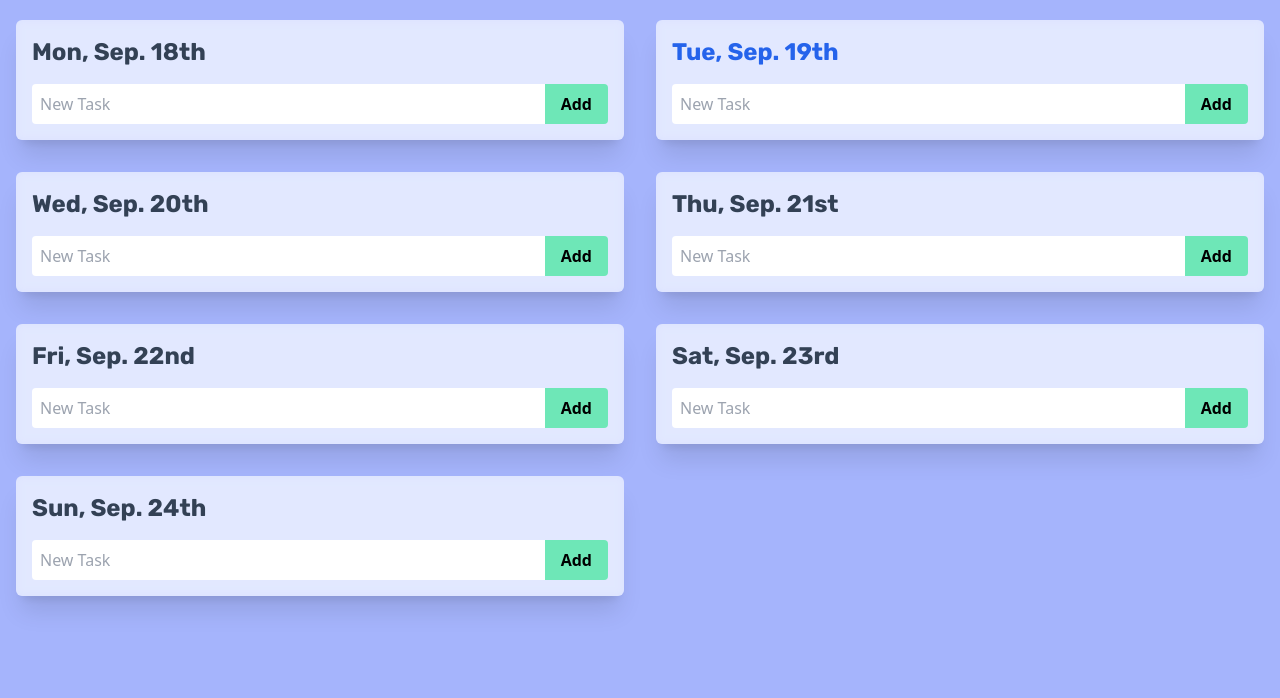
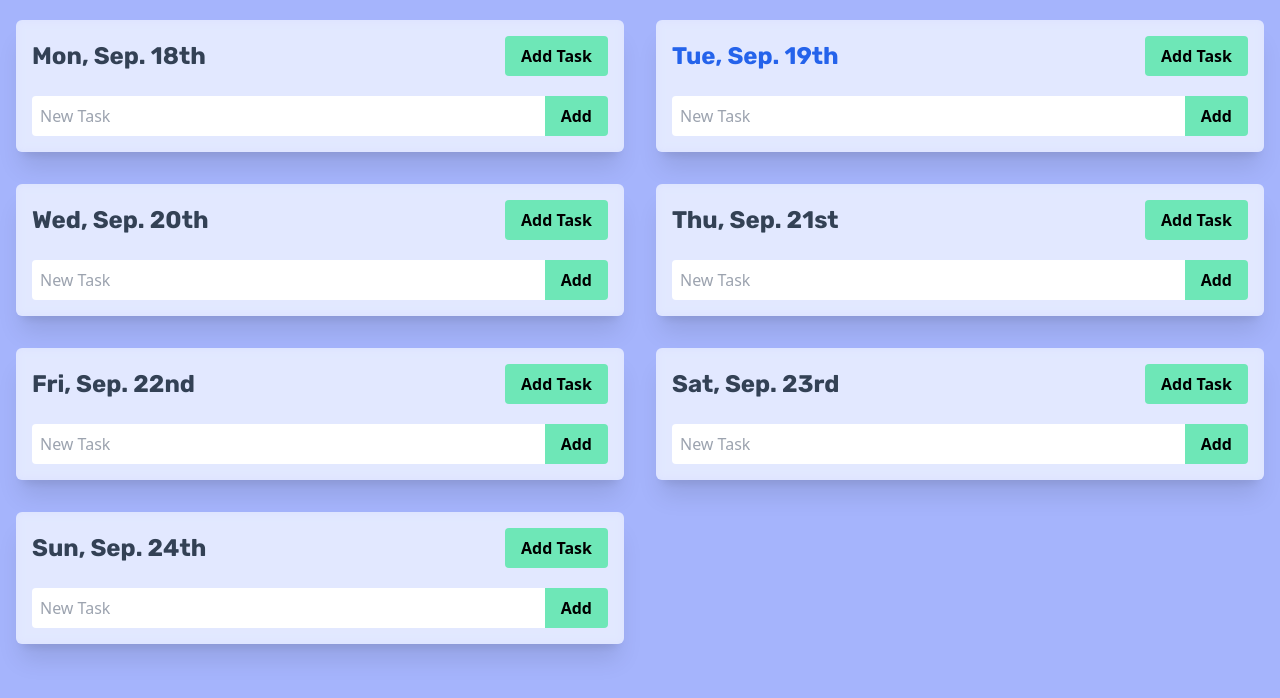
Before and after one commit to nrhoudek/Weekly-Planner, a Next.js app: page / in a window 1280 px wide. Shown: the top 698 px of the page. Built offline with nearby package versions, Linux system fonts and the light colour scheme.

Commit message:
Added a modal popup for more detailed tasks and modal context

```diff
--- a/src/app/components/Day/DateHeader.tsx
+++ b/src/app/components/Day/DateHeader.tsx
@@ -1,4 +1,5 @@
 import { useState, useEffect } from "react";
+import { useModalUpdate } from "../../context/ModalContext";
 import moment from "moment";
 
 type dateHeaderProps = {
@@ -7,7 +8,8 @@ type dateHeaderProps = {
 
 export default function DateHeader({ dateModifier }: dateHeaderProps) {
   const [date, setDate] = useState<String>();
-  const [isToday, setIsToday] = useState<Boolean>(false);
+  const [isToday, setIsToday] = useState<boolean>(false);
+  const toggleModal = useModalUpdate();
 
   useEffect(() => {
     const displayDate = moment()
@@ -23,12 +25,20 @@ export default function DateHeader({ dateModifier }: dateHeaderProps) {
   }, []);
 
   return (
+    <header className="flex justify-between items-center w-full mb-5">
       <h2
-      className={`text-2xl mb-3 ${
+        className={`text-2xl ${
           isToday ? "text-blue-600" : "text-slate-700"
         } font-bold font-display`}
       >
         {date}
       </h2>
+      <button
+        className="px-4 py-2 bg-emerald-300 hover:bg-emerald-500 rounded font-semibold"
+        onClick={toggleModal}
+      >
+        Add Task
+      </button>
+    </header>
   );
 }
--- /dev/null
+++ b/src/app/components/Modal/Modal.tsx
@@ -0,0 +1,19 @@
+import { useModal } from "../../context/ModalContext";
+
+export default function Modal() {
+  const isShowing = useModal();
+  const stylingOnHide = "opacity-0 pointer-events-none";
+  const stylingOnShow = "opacity-100 pointer-events-all";
+
+  return (
+    <div
+      className={`absolute top-0 left-0 flex items-center justify-center bg-black/20 h-screen w-screen transition-opacity ease-out duration-200 ${
+        isShowing ? stylingOnShow : stylingOnHide
+      }`}
+    >
+      <div className="bg-white rounded-md p-4">
+        <h1>HELLLLLOOOOOOO</h1>
+      </div>
+    </div>
+  );
+}
--- /dev/null
+++ b/src/app/context/ModalContext.tsx
@@ -0,0 +1,32 @@
+import { useState, createContext, useContext } from "react";
+
+const ModalContext = createContext<React.SetStateAction<boolean>>(false);
+const UpdateModalContext = createContext<(() => void) | undefined>(undefined);
+
+export function useModal() {
+  return useContext(ModalContext);
+}
+
+export function useModalUpdate() {
+  return useContext(UpdateModalContext);
+}
+
+export default function ModalProvider({
+  children,
+}: {
+  children: React.ReactNode;
+}) {
+  const [isShowing, setIsShowing] = useState<boolean>(false);
+
+  function toggleModal(): void {
+    setIsShowing((prevShowing) => !prevShowing);
+  }
+
+  return (
+    <ModalContext.Provider value={isShowing}>
+      <UpdateModalContext.Provider value={toggleModal}>
+        {children}
+      </UpdateModalContext.Provider>
+    </ModalContext.Provider>
+  );
+}
--- a/src/app/page.tsx
+++ b/src/app/page.tsx
@@ -1,10 +1,16 @@
+"use client";
 import Image from "next/image";
 import Week from "./components/Week/Week";
+import Modal from "./components/Modal/Modal";
+import ModalProvider from "./context/ModalContext";
 
 export default function Home() {
   return (
     <main className="flex min-h-screen flex-col">
-      <Week />
+      <ModalProvider>
+        <Week />
+        <Modal />
+      </ModalProvider>
     </main>
   );
 }
```
Lines whose indentation alone changed are shown as unchanged.
